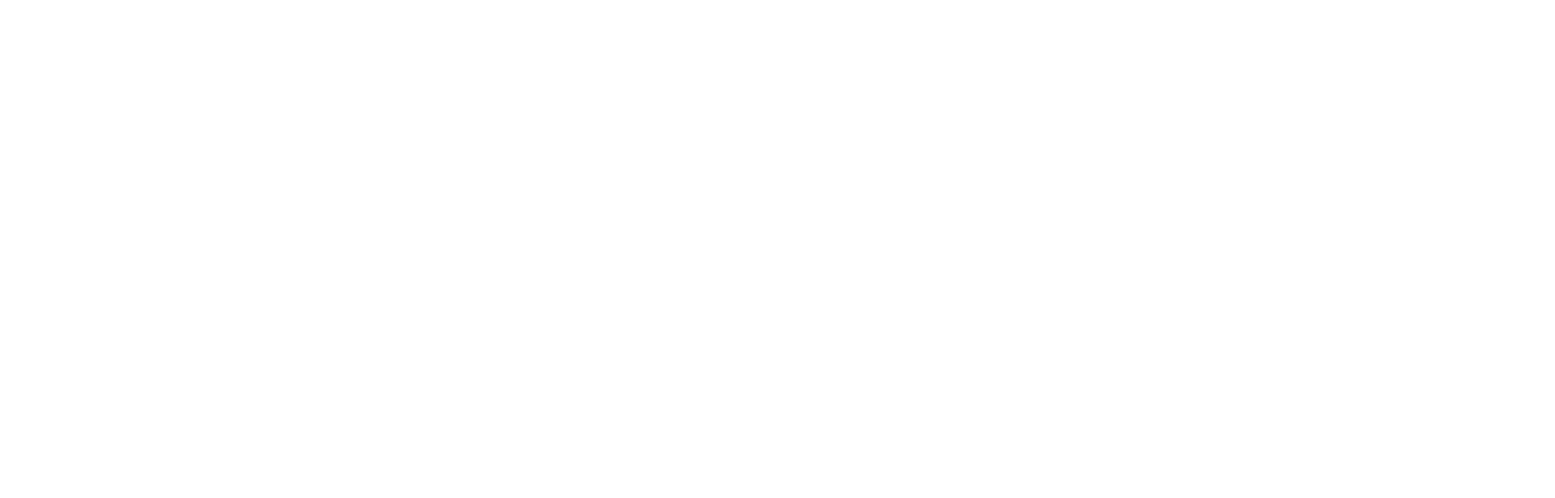
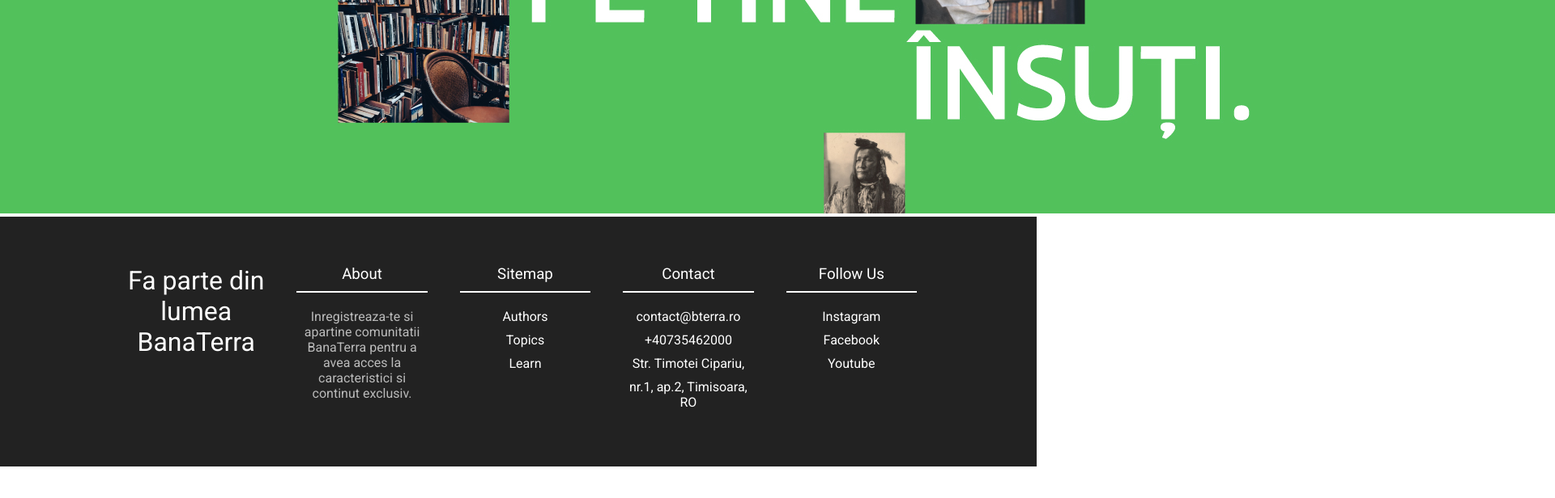
Before and after one commit to CatalinIonescu0922/banaterra, an Angular app: page /mm in a window 1280 px wide. Shown: the part 502-1118 px from the top of the page at 81% size, 1920 px wide, since content can reach past the window. Built offline with nearby package versions, Linux system fonts and the light colour scheme.

Commit message:
RaulUpdate_1

```diff
--- a/src/app/mm/mm.component.css
+++ b/src/app/mm/mm.component.css
@@ -0,0 +1,74 @@
+
+
+
+.site-footer {
+    background-color: #222;
+    color: #fff;
+    padding: 40px 0;
+    text-align: center;
+  }
+
+  .footer-container {
+    width: 80%;
+    margin: 0 auto;
+  }
+
+  .Join-us
+  {
+    margin: 20px;
+    margin-left: 30px;
+  }
+
+  .footer-columns {
+    display: flex;
+    justify-content: space-between;
+    flex-wrap: wrap;
+  }
+
+  .footer-column {
+    flex: 1;
+    margin: 20px;
+  }
+
+  .footer-column h3 {
+    color: #fff;
+    border-bottom: 2px solid white;
+    padding-bottom: 10px;
+    margin-bottom: 20px;
+  }
+
+  .footer-column p,
+  .footer-column ul,
+  .footer-column li {
+    color: #bbb;
+    list-style: none;
+    padding: 0;
+    margin: 0;
+  }
+
+  .footer-column ul {
+    padding-left: 0;
+  }
+
+  .footer-column li {
+    margin-bottom: 10px;
+  }
+
+  .footer-column a {
+    color:white;
+    text-decoration: none;
+  }
+
+  .footer-column a:hover {
+    text-decoration: underline;
+  }
+
+  .footer-bottom {
+    margin-top: 20px;
+    border-top: 1px solid #444;
+    padding-top: 20px;
+  }
+
+  .footer-bottom p {
+    margin: 0;
+  }
--- a/src/app/mm/mm.component.html
+++ b/src/app/mm/mm.component.html
@@ -1 +1,45 @@
 <app-nav-bar></app-nav-bar>
+
+<h1>Memento Mori</h1>
+
+<img src="../../assets/img/banner-mm.jpg"/>
+
+<footer class="site-footer">
+    <div class="footer-container">
+      <div class="footer-columns">
+        <div class="Join-us">
+            <h1>Fa parte din<br>lumea<br>BanaTerra</h1>
+        </div>
+
+        <div class="footer-column">
+          <h3>About</h3>
+          <p>Inregistreaza-te si apartine comunitatii BanaTerra pentru a avea acces la caracteristici si continut exclusiv.</p>
+        </div>
+        <div class="footer-column">
+            <h3>Sitemap</h3>
+            <ul>
+              <li><a href="#">Authors</a></li>
+              <li><a href="#">Topics</a></li>
+              <li><a href='#'>Learn</a></li>
+            </ul>
+          </div>
+        <div class="footer-column">
+          <h3>Contact</h3>
+          <ul>
+            <li><a href="#">contact&commat;bterra.ro</a></li>
+            <li><a href="#">+40735462000</a></li>
+            <li><a href='#'>Str. Timotei Cipariu,</a></li>
+            <li><a href='#'>nr.1, ap.2, Timisoara, RO</a></li>
+          </ul>
+        </div>
+        <div class="footer-column">
+          <h3>Follow Us</h3>
+          <ul>
+            <li><a href="#">Instagram</a></li>
+            <li><a href="#">Facebook</a></li>
+            <li><a href="#">Youtube</a></li>
+          </ul>
+        </div>
+      </div>
+    </div>
+  </footer>
```
